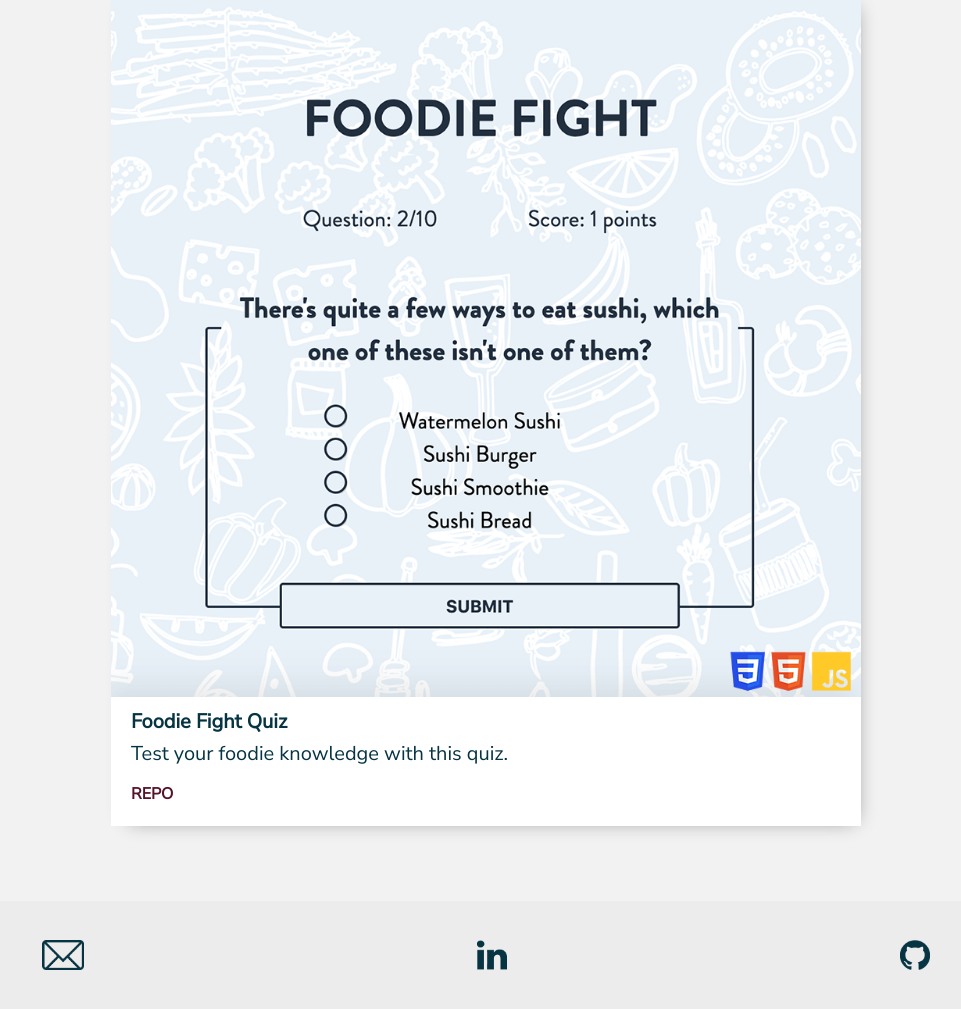
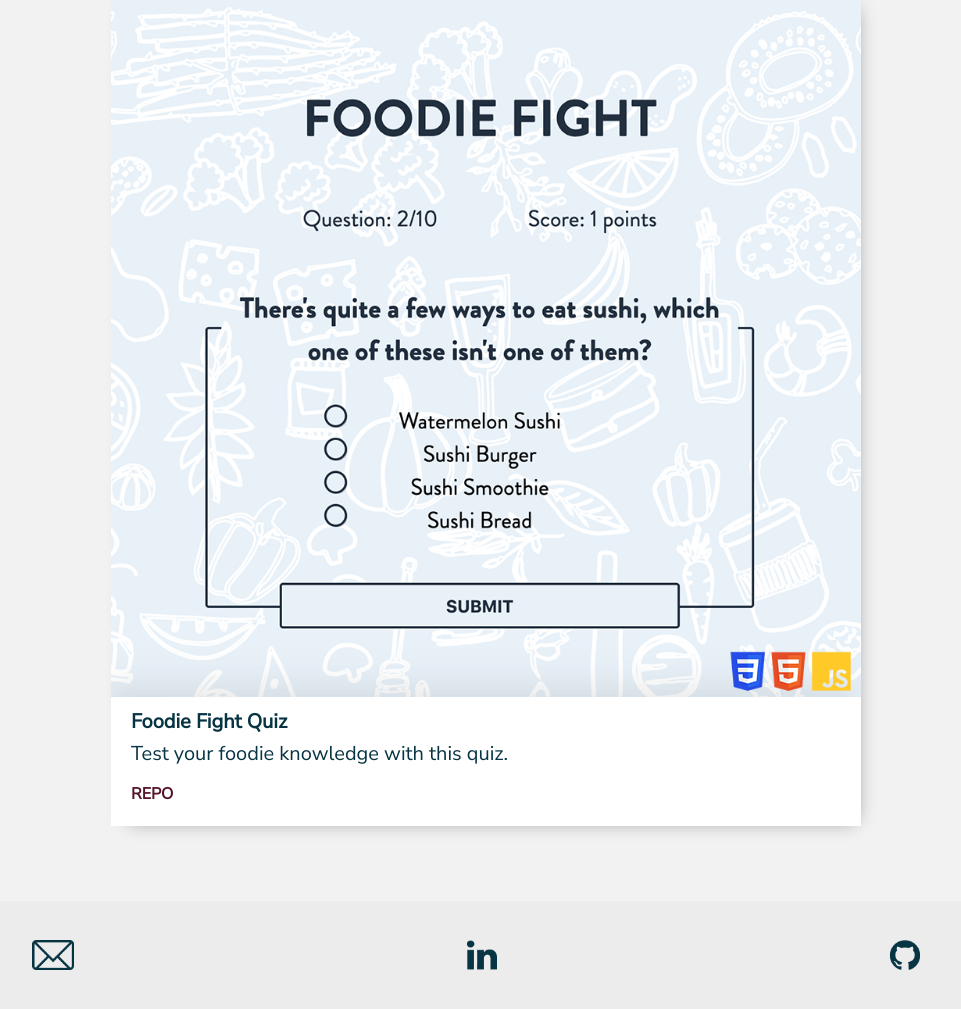
Before and after one commit to legsateri/portfolio, a plain HTML site: page index.html in a window 1280 px wide. Shown: the part 663-1672 px from the top of the page, without its empty margins (154-1115 px from the left). Drawn offline with nearby package versions, Linux system fonts and the light colour scheme; a web font is replaced by a local one.

Commit message:
bug fixes

```diff
--- a/main.css
+++ b/main.css
@@ -127,12 +127,13 @@ body {
     footer {
         display: flex;
         background-color: #ECECEC;
-        text-align: center;
+        justify-content: center;
         padding: 3% 0;
     }
 
     .icon {
         height: 20px;
+        padding-right: 20px;
     }
 }
 
```
